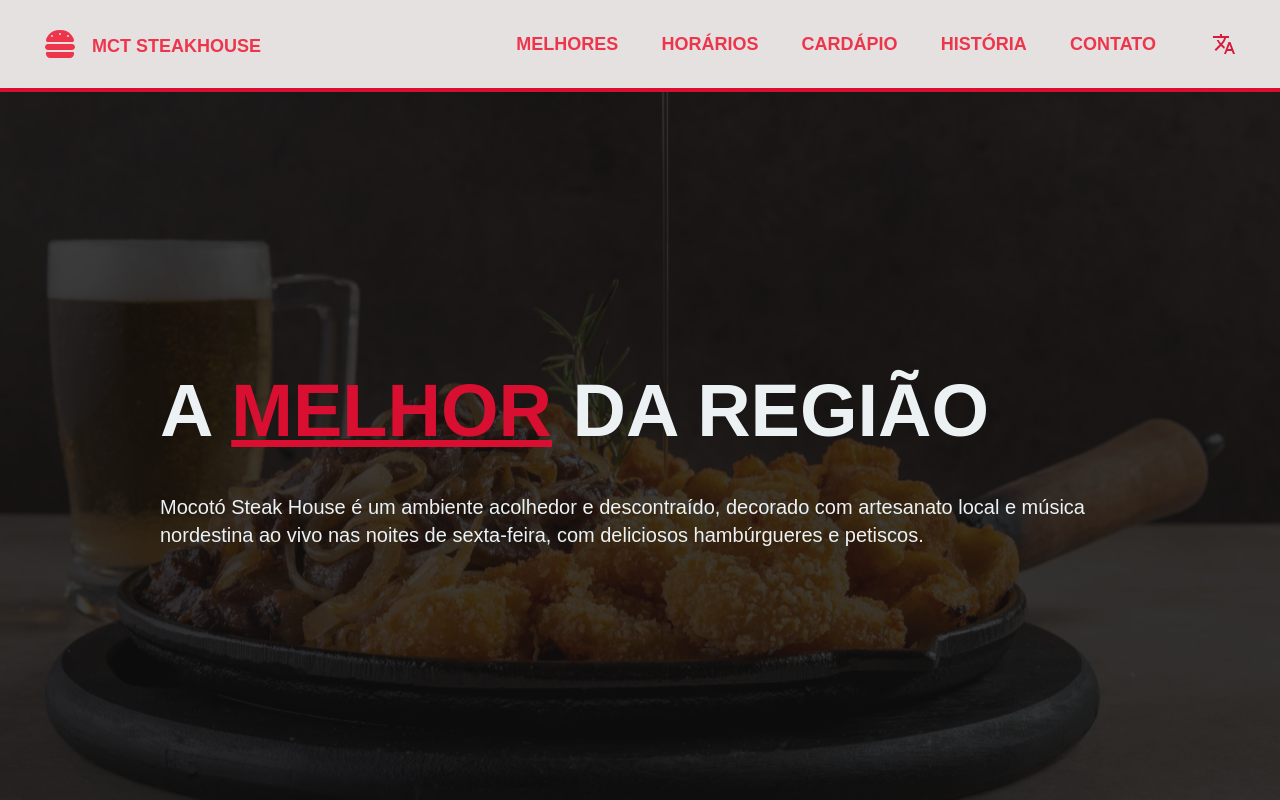
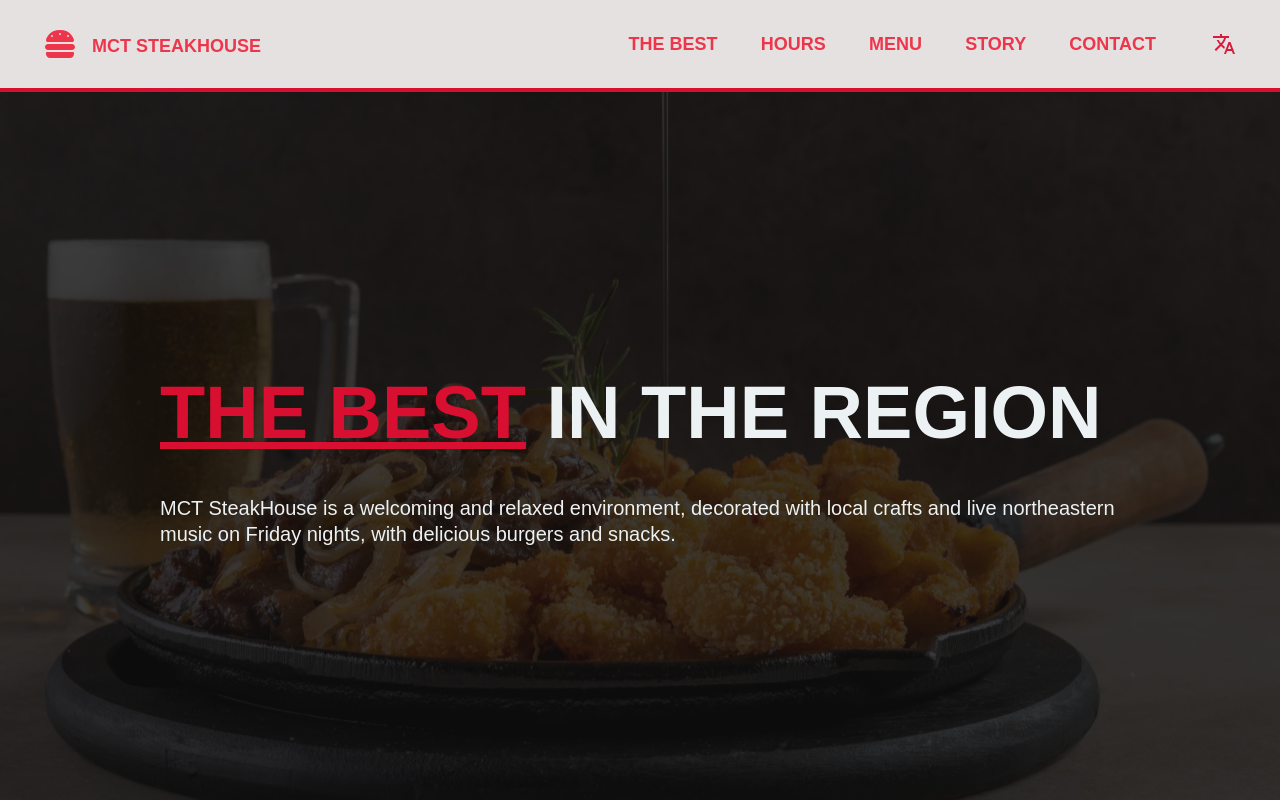
Before and after one commit to decito/moxoto, a plain HTML site: page index.html in a window 1280 px wide. Both pictures are taken after a click on the button "lang". Shown: the top 800 px of the page. Drawn offline with Linux system fonts and the light colour scheme.

Commit message:
chore: adicionar tradutor

```diff
--- a/index.html
+++ b/index.html
@@ -1,5 +1,5 @@
 <!DOCTYPE html>
-<html lang="en">
+<html lang="pt-br">
 	<head>
 		<meta charset="utf-8" />
 		<meta name="viewport" content="width=device-width, initial-scale=1.0" />
@@ -23,11 +23,36 @@
 				</button>
 
 				<div id="nav-side-links">
-					<a href="#section-melhores" onclick="closeNavside()">MELHORES</a>
-					<a href="#section-horarios" onclick="closeNavside()">HORÁRIOS</a>
-					<a href="#section-cardapio" onclick="closeNavside()">CARDÁPIO</a>
-					<a href="#section-historia" onclick="closeNavside()">HISTÓRIA</a>
-					<a href="#section-contato" onclick="closeNavside()">CONTATO</a>
+					<a
+						data-translate="menu_1"
+						href="#section-melhores"
+						onclick="closeNavside()"
+						>MELHORES</a
+					>
+					<a
+						data-translate="menu_2"
+						href="#section-horarios"
+						onclick="closeNavside()"
+						>HORÁRIOS</a
+					>
+					<a
+						data-translate="menu_3"
+						href="#section-cardapio"
+						onclick="closeNavside()"
+						>CARDÁPIO</a
+					>
+					<a
+						data-translate="menu_4"
+						href="#section-historia"
+						onclick="closeNavside()"
+						>HISTÓRIA</a
+					>
+					<a
+						data-translate="menu_5"
+						href="#section-contato"
+						onclick="closeNavside()"
+						>CONTATO</a
+					>
 				</div>
 			</div>
 		</nav>
@@ -50,15 +75,28 @@
 
 				<div id="menu">
 					<nav id="nav-desktop">
-						<a href="#section-melhores">MELHORES</a>
-						<a href="#section-horarios">HORÁRIOS</a>
-						<a href="#section-cardapio">CARDÁPIO</a>
-						<a href="#section-historia">HISTÓRIA</a>
-						<a href="#section-contato">CONTATO</a>
+						<a data-translate="menu_1" href="#section-melhores"
+							>MELHORES</a
+						>
+						<a data-translate="menu_2" href="#section-horarios"
+							>HORÁRIOS</a
+						>
+						<a data-translate="menu_3" href="#section-cardapio"
+							>CARDÁPIO</a
+						>
+						<a data-translate="menu_4" href="#section-historia"
+							>HISTÓRIA</a
+						>
+						<a data-translate="menu_5" href="#section-contato">CONTATO</a>
 					</nav>
 
 					<div class="button-container">
-						<button id="lang-toggle" type="button" title="lang">
+						<button
+							id="lang-toggle"
+							type="button"
+							title="lang"
+							onclick="traduzir()"
+						>
 							<svg
 								xmlns="http://www.w3.org/2000/svg"
 								width="24"
@@ -97,9 +135,11 @@
 					<div class="mask"></div>
 
 					<div class="hero-info">
-						<h1>A <span>MELHOR</span> DA REGIÃO</h1>
-						<p>
-							Mocotó Steak House é um ambiente acolhedor e descontraído,
+						<h1 data-translate="hero_title">
+							A <span>MELHOR</span> DA REGIÃO
+						</h1>
+						<p data-translate="bem_vindo">
+							MCT SteakHouse é um ambiente acolhedor e descontraído,
 							decorado com artesanato local e música nordestina ao vivo
 							nas noites de sexta-feira, com deliciosos hambúrgueres e
 							petiscos.
@@ -579,5 +619,6 @@
 
 		<script src="public/scripts/form.js"></script>
 		<script src="public/scripts/navside.js"></script>
+		<script src="public/scripts/translate.js"></script>
 	</body>
 </html>
--- /dev/null
+++ b/public/scripts/translate.js
@@ -0,0 +1,51 @@
+let currentLang = "ptBr";
+
+let dicionario = {
+	menu_1: {
+		en: "THE BEST",
+		ptBr: "MELHORES",
+	},
+	menu_2: {
+		en: "HOURS",
+		ptBr: "HORÁRIOS",
+	},
+	menu_3: {
+		en: "MENU",
+		ptBr: "CARDÁPIO",
+	},
+	menu_4: {
+		en: "STORY",
+		ptBr: "HISTÓRIA",
+	},
+	menu_5: {
+		en: "CONTACT",
+		ptBr: "CONTATO",
+	},
+	bem_vindo: {
+		en: "MCT SteakHouse is a welcoming and relaxed environment, decorated with local crafts and live northeastern music on Friday nights, with delicious burgers and snacks.",
+		ptBr: "MCT SteakHouse é um ambiente acolhedor e descontraído, decorado com artesanato local e música nordestina ao vivo nas noites de sexta-feira, com deliciosos hambúrgueres e petiscos.",
+	},
+	hero_title: {
+		en: "<span>THE BEST</span> IN THE REGION",
+		ptBr: "A <span>MELHOR</span> DA REGIÃO",
+	},
+};
+
+function traduzir() {
+	currentLang = currentLang === "ptBr" ? "en" : "ptBr";
+	let elements = document.querySelectorAll("[data-translate]");
+	elements.forEach((element) => {
+		let key = element.getAttribute("data-translate");
+		if (dicionario.hasOwnProperty(key)) {
+			if (dicionario[key].hasOwnProperty(currentLang)) {
+				element.innerHTML = dicionario[key][currentLang];
+			} else {
+				console.error(
+					`Tradução não encontrada para a chave ${key} no idioma ${currentLang}.`
+				);
+			}
+		} else {
+			console.error(`Chave ${key} não encontrada no dicionário.`);
+		}
+	});
+}
--- a/public/styles/main.css
+++ b/public/styles/main.css
@@ -71,7 +71,7 @@ section .wrapper {
 
 #section-hero .hero-info > p {
 	font-size: 20px;
-	line-height: 28px;
+	line-height: 26px;
 }
 
 #section-hero .hero-info h1 span {
```
